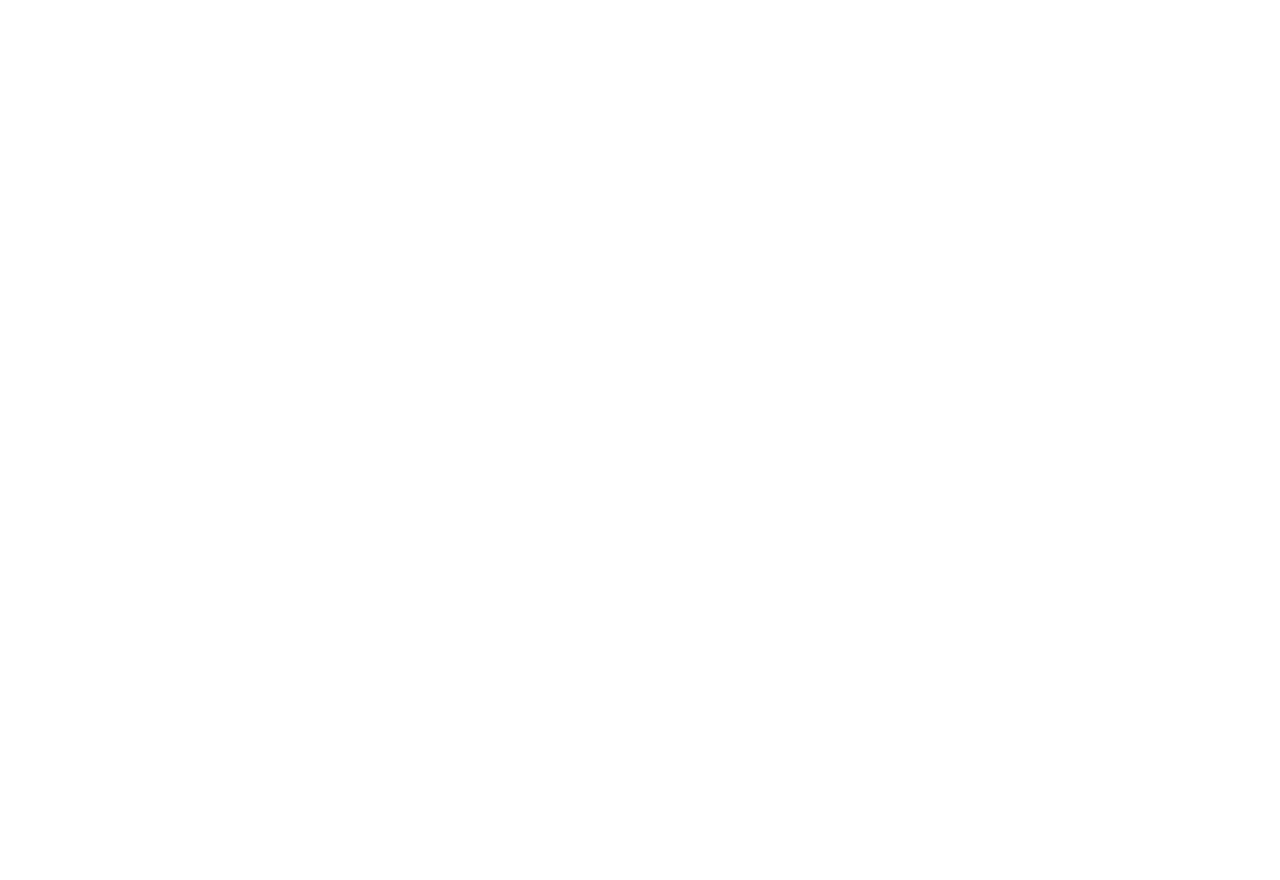
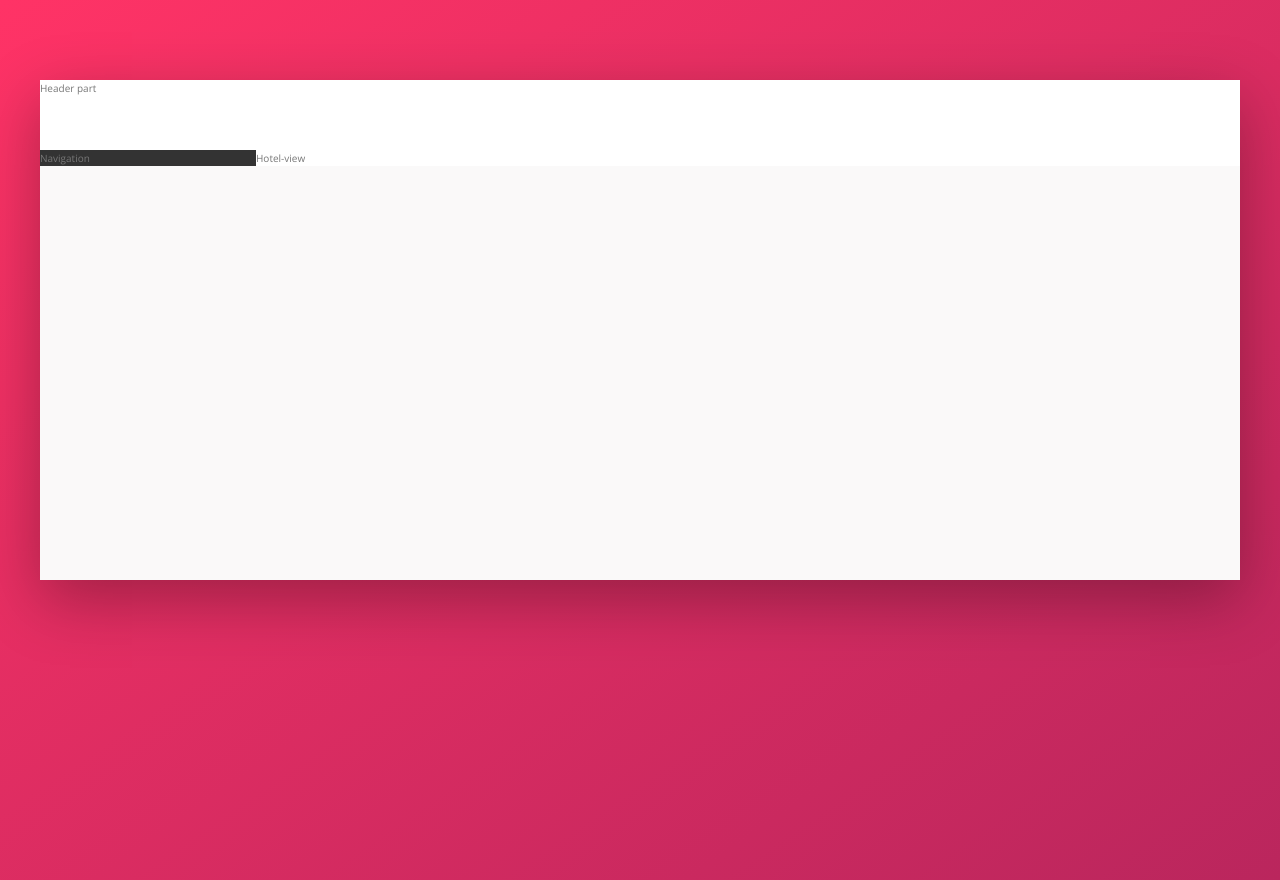
Before and after one commit to Lithium87/Trillo, a website: page index.html in a window 1280 px wide. Before the commit the page ends 800 px from the top, so only its background shows below. Drawn offline with nearby package versions, Linux system fonts and the light colour scheme.

Commit message:
"Building the Overall Layout"

```diff
--- a/index.html
+++ b/index.html
@@ -1,5 +1,6 @@
 <!DOCTYPE html>
 <html lang="en">
+
 <head>
     <meta charset="UTF-8">
     <meta name="viewport" content="width=device-width, initial-scale=1.0">
@@ -10,7 +11,21 @@
 
     <title>trillo &mdash; Your all-in-one booking app</title>
 </head>
+
 <body>
+    <div class="container">
+        <header class="header">
+            Header part
+        </header>
+        <div class="content">
+            <nav class="sidebar">
+                Navigation
+            </nav>
+            <main class="hotel-view">
+                Hotel-view
+            </main>
+        </div>
+    </div>
+</body>
 
-    </body>
 </html>
--- /dev/null
+++ b/sass/_base.scss
@@ -0,0 +1,40 @@
+:root {
+    --color-primary: #eb2f64;
+    --color-primary-light: #FF3366;
+    --color-primary-dark: #BA265D;
+    --color-grey-light-1: #faf9f9;
+    --color-grey-light-2: #f4f2f2;
+    --color-grey-light-3: #f0eeee;
+    --color-grey-light-4: #ccc;
+    --color-grey-dark-1: #333;
+    --color-grey-dark-2: #777;
+    --color-grey-dark-3: #999;
+    --shadow-dark: 0 2rem 6rem rgba(0, 0, 0, .3);
+}
+
+* {
+    margin: 0;
+    padding: 0;
+}
+
+*,
+*::before,
+*::after {
+    box-sizing: inherit;
+}
+
+html {
+    box-sizing: border-box;
+    font-size: 62.5%; // 1rem = 10px
+}
+
+body {
+    font-family: 'Open Sans', sans-serif;
+    font-weight: 400;
+    line-height: 1.6;
+    color: var(--color-grey-dark-2);
+    background-image: linear-gradient(to right bottom, var(--color-primary-light), var(--color-primary-dark));
+    background-size: cover;
+    background-repeat: no-repeat;
+    min-height: 100vh;
+}
--- /dev/null
+++ b/sass/_layout.scss
@@ -0,0 +1,27 @@
+.container {
+    max-width: 120rem;
+    margin: 8rem auto;
+    background-color: var(--color-grey-light-1);
+    box-shadow: var(--shadow-dark);
+    min-height: 50rem;
+}
+
+.header {
+    height: 7rem;
+    background-color: #fff;
+    border-bottom: var(--color-grey-light-2);
+}
+
+.content {
+    display: flex;
+}
+
+.sidebar {
+    background-color: var(--color-grey-dark-1);
+    flex: 0 0 18%;
+}
+
+.hotel-view {
+    background-color: #fff;
+    flex: 1;
+}
--- a/sass/main.scss
+++ b/sass/main.scss
@@ -1,17 +1,3 @@
-/*
-COLORS
-
-Primary: #eb2f64
-Primary light: #FF3366
-Primary dark: #BA265D
-
-Grey light 1: #faf9f9
-Grey light 2: #f4f2f2
-Grey light 3: #f0eeee
-Grey light 4: #ccc
-
-Grey dark 1: #333
-Grey dark 2: #777
-Grey dark 3: #999
-
-*/
+@import "base";
+@import "layout";
+@import "components";
```
Also changed, not shown: package.json (added, +24 -0 lines), css/style.css (added), sass/_components.scss (added), 1 other file. Lines whose indentation alone changed are shown as unchanged.
